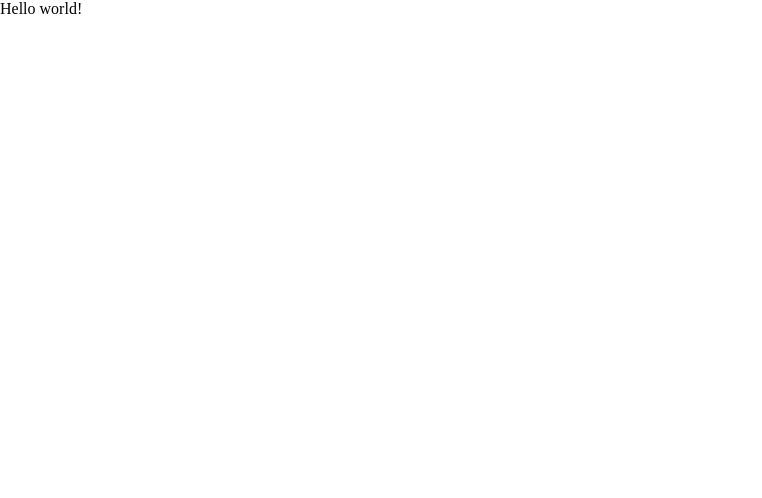
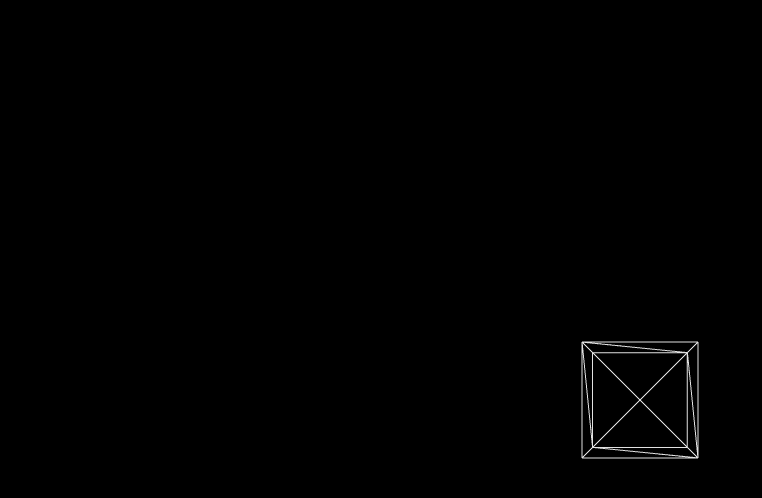
Before and after one commit to Hartaithan/first-person-demo, a React (Create React App) app: page / in a window 1280 px wide. Shown: the top 498 px of the page, without its empty margins (0-762 px from the left). Built offline with nearby package versions, Linux system fonts and the light colour scheme.

Commit message:
basic scene with controls

```diff
--- a/src/App.tsx
+++ b/src/App.tsx
@@ -1,7 +1,19 @@
 import React from "react";
+import { Canvas } from "@react-three/fiber";
+import { PointerLockControls } from "@react-three/drei";
 
 const App = () => {
-  return <div className="App">Hello world!</div>;
+  return (
+    <Canvas dpr={window.devicePixelRatio}>
+      <ambientLight />
+      <mesh scale={1} position={[0, 0, 0]}>
+        <boxGeometry args={[1, 1, 1]} />
+        <meshBasicMaterial color="white" wireframe />
+      </mesh>
+      {/* @ts-expect-error */}
+      <PointerLockControls />
+    </Canvas>
+  );
 };
 
 export default App;
--- a/src/index.css
+++ b/src/index.css
@@ -9,4 +9,5 @@ body,
 #root {
   height: 100%;
   width: 100%;
+  background: black;
 }
```
